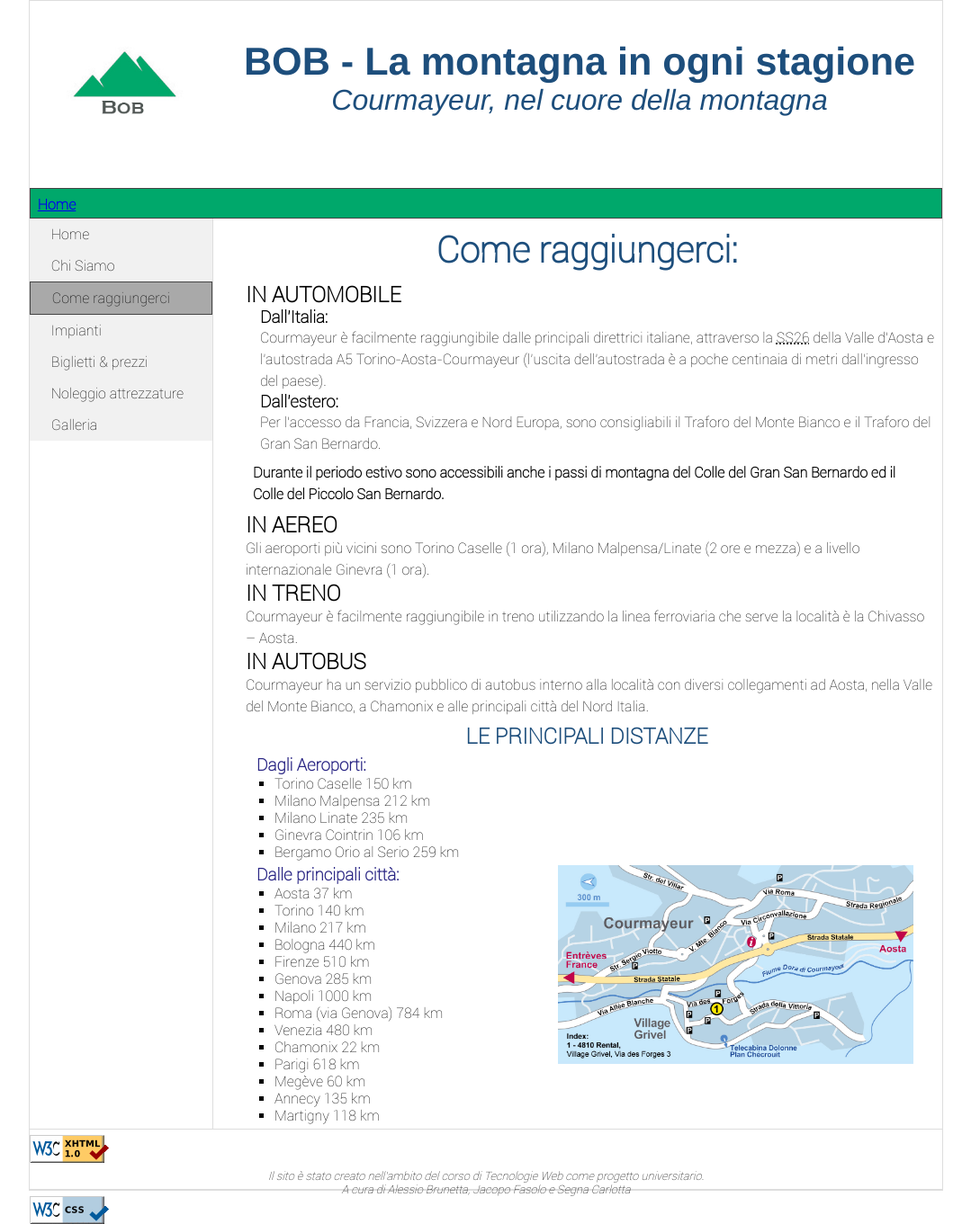
After one commit to JacopoFasolo/Bob-TW, a PHP site: page /come_raggiungerci.html in a window 1280 px wide. The commit adds this page. Shown: the whole page at 90% size, without its empty margins (100-1179 px from the left). Run offline with PHP 8.4, Linux system fonts and the light colour scheme.

Commit message:
fatte le cose meglie

```diff
--- /dev/null
+++ b/come_raggiungerci.html
@@ -0,0 +1,124 @@
+<!DOCTYPE html PUBLIC "-//W3C//DTD XHTML 1.0 Transitional//EN" "http://www.w3.org/TR/xhtml1/DTD/xhtml1-transitional.dtd">
+<html xmlns="http://www.w3.org/TR/html5/" xml:lang="it" lang="it">
+
+<head>
+    <title> Bob - Come Raggiungerci</title>
+    <link href="img/logo.jpg" rel="shortcut icon" type="image/x-icon" />
+    <meta http-equiv="Content-Type" content="text/html; charset=UTF-8" />
+    <meta name="keywords" content="Bob, montagna, noleggio sci, sci, snowboard, Courmayeur, Val D'Aosta, Valle D'Aosta, Monte Bianco, sciare, neve, passeggiate,
+        mountain bike" />
+    <meta name="description" content="Sito realizzato per il progetto di Tecnologie Web - a.a. 2017/2018" />
+    <meta name="author" content="Carlotta Segna, Alessio Brunetta, Jacopo Fasolo" />
+    <meta name="language" content="italian it" />
+    <link href="css/style.css" media="screen" rel="stylesheet" type="text/css" />
+    <!-- asd -->
+    <link href="css/mobile.css" media="handheld, screen and (max-width:1024px), only screen and (max-device-width:1024px)" rel="stylesheet"
+        type="text/css" />
+    <link href="css/print.css" media="print" rel="stylesheet" type="text/css" />
+</head>
+
+<body>
+    <div id="header">
+        <img id="logo" src="img/logo.jpg" alt="Logo dell'azienda Bob">
+        <h1> BOB - La montagna in ogni stagione </h1>
+        <p>
+            <span xml:lang="fr">Courmayeur</span>, nel cuore della montagna </p>
+    </div>
+    <!--header-->
+
+    <div id="breadcrumb">
+        <p> <a href="index.html"> Home</a> </p>
+    </div>
+    <!--breadcrumb-->
+
+    <div id="menu">
+        <ul id="menu_sito">
+            <li class="punto_sito"><a href="index.html">Home</a></li>
+            <li class="punto_sito">
+                <a href="chi_siamo.html"> Chi Siamo </a>
+            </li>
+            <li id="pagina_corrente">
+                Come raggiungerci
+            </li>
+            <li class="punto_sito">
+                <a href="impianti.html"> Impianti </a>
+            </li>
+            <li class="punto_sito">
+                <a href="biglietti_prezzi.html"> Biglietti &amp; prezzi</a>
+            </li>
+            <li class="punto_sito">
+                <a href="noleggio_attrezzatura.html"> Noleggio attrezzature </a>
+            </li>
+            <li class="punto_sito">
+                <a href="foto.html"> Galleria </a>
+            </li>
+        </ul>
+    </div>
+    <!--menu-->
+
+    <div id="middle">
+        <!-- Latitudine : 45.7965900°   Longitudine : 6.9689300°
+        Altitudine : 1224mslm-->
+        <h1>Come raggiungerci:</h1>
+
+        <ul id="come_raggiungerci_lista">
+        <li><h2>IN AUTOMOBILE</h2>
+            <ul id="sottolista">
+            <li><h3>Dall'Italia:</h3> <p><span xml:lang="fr">Courmayeur</span> è facilmente raggiungibile dalle principali direttrici italiane, attraverso la <abbr title ="Strada Statale 26">SS26</abbr> della Valle d’Aosta e l'autostrada A5 Torino-Aosta-<span xml:lang="fr">Courmayeur</span> (l'uscita dell'autostrada è a poche centinaia di metri dall'ingresso del paese).</p></li>
+
+            <li><h3>Dall'estero:</h3><p>Per l'accesso da Francia, Svizzera e Nord Europa, sono consigliabili il Traforo del Monte Bianco e il Traforo del Gran San Bernardo.</p></li>
+        </ul>
+
+        <p id="come_raggiungerci_p">Durante il periodo estivo sono accessibili anche i passi di montagna del Colle del Gran San Bernardo ed il Colle del Piccolo San Bernardo.</p></li>
+
+        <li><h2>IN AEREO</h2>
+        <p>Gli aeroporti più vicini sono Torino Caselle (1 ora), Milano Malpensa/Linate (2 ore e mezza) e a livello internazionale Ginevra (1 ora).</p></li>
+
+        <li><h2>IN TRENO</h2>
+        <p><span xml:lang="fr">Courmayeur</span> è facilmente raggiungibile in treno utilizzando la linea ferroviaria che serve la località è la Chivasso – Aosta.</p></li>
+
+        <li><h2>IN AUTOBUS</h2>
+        <p><span xml:lang="fr">Courmayeur</span> ha un servizio pubblico di autobus interno alla località con diversi collegamenti ad Aosta, nella Valle del Monte Bianco, a <span xml:lang="fr">Chamonix</span> e alle principali città del Nord Italia.</p></li>
+        </ul>
+
+        <h2 id="h2_distanze">LE PRINCIPALI DISTANZE</h2>
+        <h3 id="h3_distanze">Dagli Aeroporti:</h3>
+        <ul id="distanze">
+            <li>Torino Caselle 150 km</li> <li>Milano Malpensa 212 km</li><li>Milano Linate 235 km</li>
+            <li>Ginevra Cointrin 106 km</li>
+            <li>Bergamo Orio al Serio 259 km</li>
+        </ul>
+
+        <img id="immagine_arrivi" src="img/arrivo_courmayeur.jpg" alt="Arrivi a Courmayur">
+        <h3 id="h3_distanze">Dalle principali città:</h3>
+        <ul id="distanze">
+            <li>Aosta 37 km</li>
+            <li>Torino 140 km</li>
+            <li>Milano 217 km</li>
+            <li>Bologna 440 km</li>
+            <li>Firenze 510 km</li>
+            <li>Genova 285 km</li>
+            <li>Napoli 1000 km</li>
+            <li>Roma (via Genova) 784 km</li>
+            <li>Venezia 480 km</li>
+            <li><span xml:lang="fr">Chamonix</span> 22 km</li>
+            <li>Parigi 618 km</li>
+            <li><span xml:lang="fr">Megève</span> 60 km</li>
+            <li><span xml:lang="fr">Annecy</span> 135 km</li>
+            <li><span xml:lang="fr">Martigny</span> 118 km</li>
+        </ul>
+    </div>
+    <!--middle-->
+
+    <div id="footer">
+        <img src="img/valid-xhtml10.png" alt="HTML Valido">
+        <p> Il sito &egrave; stato creato nell'ambito del corso di Tecnologie Web come progetto universitario.
+            <br> A cura di Alessio Brunetta, Jacopo Fasolo e Segna Carlotta</p>
+        <img src="img/vcss-blue.gif" alt="CSS Valido">
+        <!--immagine html5-->
+    </div>
+    <!--footer-->
+
+</body>
+
+</html>
--- a/css/style.css
+++ b/css/style.css
@@ -25,6 +25,14 @@ body{
     margin-left:auto;
     margin-right:auto;
     width: 80%;
+}
+
+ul{
+    padding-left: 1em;
+}
+
+li{
+    list-style-type: none;
 }
 
 #logo{
@@ -111,19 +119,19 @@ float:left;
     text-decoration: none;
 }
 
-#punto_sito a {
+.punto_sito a {
     display: block;
     color: #000;
     padding: 0.5em 1.5em;
     text-decoration: none;
 }
 
-#punto_sito a.active {
+.punto_sito a.active {
     background-color: #00A86B;
     color: white;
 }
 
-#punto_sito a:hover:not(.active) {
+.punto_sito a:hover:not(.active) {
     background-color: #555;
     color: white;
 }
@@ -132,10 +140,11 @@ float:left;
 
 #middle{
     margin-left: 20%;
+    padding-left: 2%;
     border-left: 1px solid #DDD;
 }
 
-#immagini_middle_home{
+.immagini_middle_home{
     margin: 1em;
     float:left;
     width: 30%;
@@ -163,37 +172,39 @@ float:left;
     display: inline-block;
     border-top: 1px solid #DDD;
     border-bottom: 1px solid #DDD;
-    text-align:center;
     width:100%;
     height: 60px;
 }
 
 #html{
     float: left;
-    width: 7%;
-    padding: 0.9em 0.8em 0.8em 0.8em;
+    width: 5em;
+    padding: 1em;
 }
 
 #footer p{
-    float: left;
+    padding-top: 0.5em;
     font-size: 0.8em;
     font-style: italic;
-    width: 80%;
+    text-align:center;
+    width: 70%;
+    padding-left: 15%;
 }
 
 #css{
-    float: left;
-    width: 7%;
-    padding: 0.1em;
+    float: right;
+    width: 5em;
+    padding: 1em;
+
 }
 
 
 /*chi siamo*/
 
 #piste{
-    margin: 1em;
     float: left;
     width: 50%;
+    padding: 0 1em 0 0;
 }
 
 #recapiti{
@@ -203,25 +214,9 @@ float:left;
     font-size: 0.5em;
 }
 
-#h2_recapiti{
-    color: #1d4e7c;
-    padding-top: 0.5em;
-    text-align: center;
-    font-size: 1.5em;
-}
-
-#Recapiti_lista{
-    text-align: center;
-    list-style-type: none;
-}
-
 #link_cr{
     margin: 0.5em;
     text-align: center;
-    font-size: 0.9em;
-}
-
-#Recapiti_lista li{
     font-size: 0.9em;
 }
 
--- a/index.html
+++ b/index.html
@@ -59,11 +59,11 @@
 
     <div id="footer">
         <img id="html" src="img/valid-xhtml10.png" alt="XHTML Valido">
+        <img id="css" src="img/vcss-blue.gif" alt="CSS Valido">
         <p><strong>Recapiti:</strong> <span class="recapiti">Telefono:</span>01652545548, <span class="recapiti" xml: lang="en">Email:</span>bob@impiantidirisalita.com</p>
         <p> Il sito &egrave; stato creato nell'ambito del corso di Tecnologie Web come progetto universitario. <br>
             A cura di Alessio Brunetta, Jacopo Fasolo e Segna Carlotta</p>
             <!--immagine html5-->
-        <img id="css" src="img/vcss-blue.gif" alt="CSS Valido">
     </div>
     <!--footer-->
 
```
Also changed, not shown: chi_siamo.html (+11 -14 lines).
